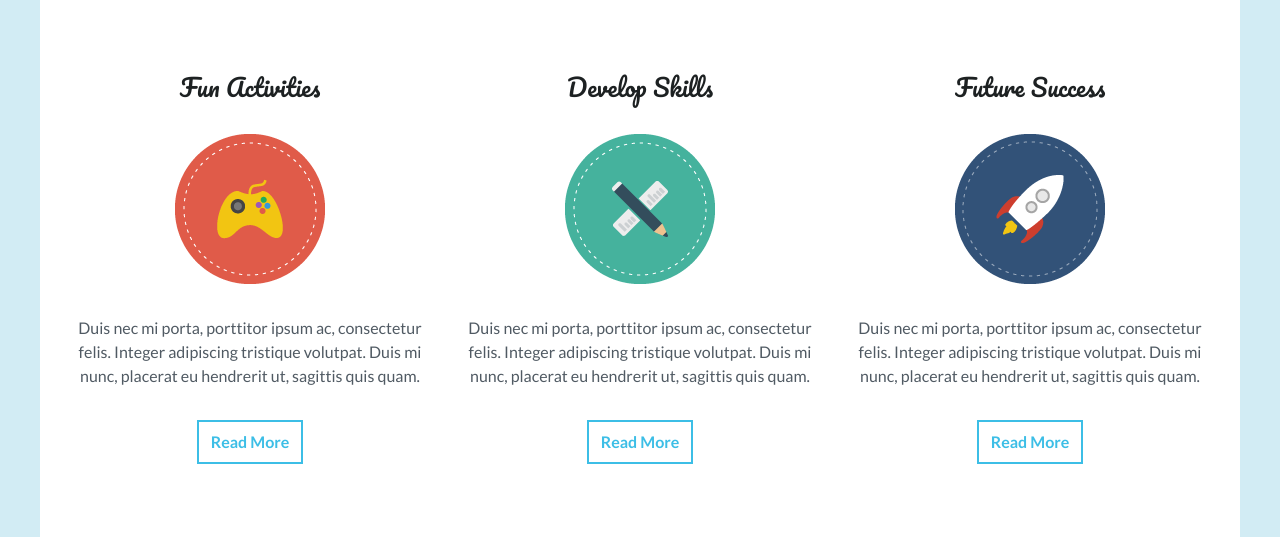
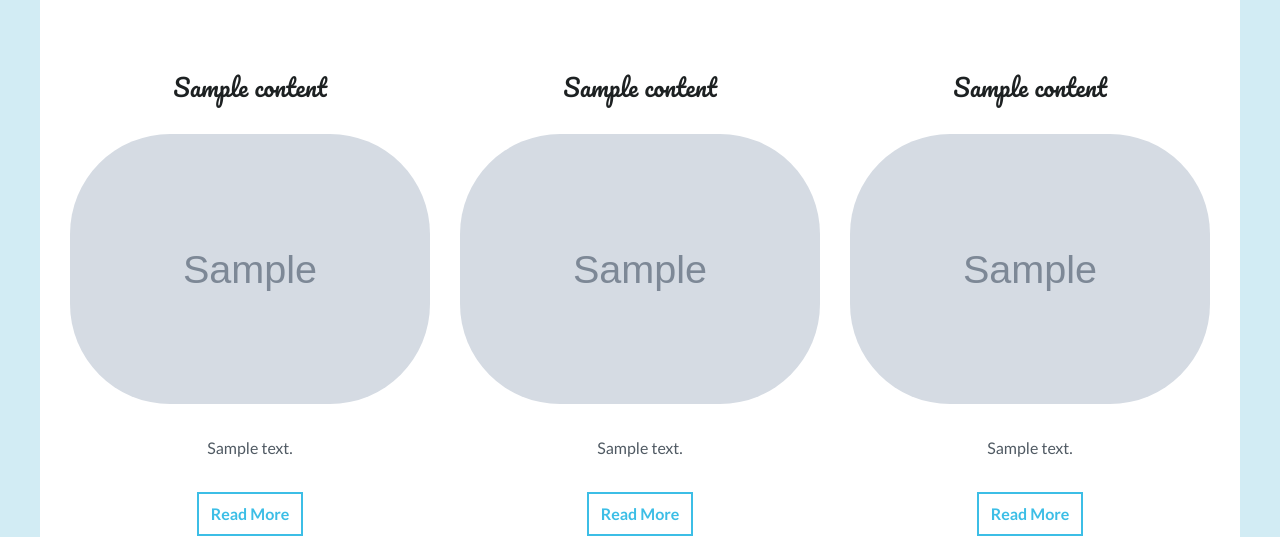
Before and after one commit to karimtabet/creativeoppsv2, a Flask app: template app/templates/index.html in a window 1280 px wide. Shown: the part 719-1256 px from the top of the page. Run offline with Flask 2, Linux system fonts and the light colour scheme; the template is opened without the code that fills it: most values are stand-ins (such as "Sample title", 1, 10 or a date in 2020); grey boxes marked "Sample" are stand-in pictures; parts of the project's set-up code (start-up, migrations or seed data) failed here and were passed over; some libraries are stand-ins or nearby versions.

Commit message:
plug in index content model to first 3 features on index page

```diff
--- a/app/templates/index.html
+++ b/app/templates/index.html
@@ -58,27 +58,27 @@
                 <div class="row">
 
                     <div class="col-md-4 home-feature">
-                        <h5>Fun Activities</h5>
-                        <div class="img-feature"><img class="img-responsive" src={{ url_for('static', filename='images/home/feature-1.png') }} alt=""/></div>
-                        <p>Duis nec mi porta, porttitor ipsum ac, consectetur felis. Integer adipiscing tristique volutpat. Duis mi nunc, placerat eu hendrerit ut, sagittis quis quam.</p>
+                        <h5>{{ content.feature_1_title }}</h5>
+                        <div class="img-feature"><img class="img-responsive" src="{{ content.feature_1_image_url }}" style="-webkit-border-radius: 100px;-moz-border-radius: 100px;border-radius: 100px;"/></div>
+                        <p>{{ content.feature_1_description }}</p>
 
-                        <a href="#" class="btn-color margin-t32">Read More</a>
+                        <a href="{{ content.feature_1_read_more_url }}" class="btn-color margin-t32">Read More</a>
                     </div><!--end home-feature-->
 
                     <div class="col-md-4 home-feature">
-                        <h5>Develop Skills</h5>
-                        <div class="img-feature"><img class="img-responsive" src={{ url_for('static', filename='images/home/feature-2.png') }} alt=""/></div>
-                        <p>Duis nec mi porta, porttitor ipsum ac, consectetur felis. Integer adipiscing tristique volutpat. Duis mi nunc, placerat eu hendrerit ut, sagittis quis quam.</p>
+                        <h5>{{ content.feature_2_title }}</h5>
+                        <div class="img-feature"><img class="img-responsive" src="{{ content.feature_2_image_url }}" style="-webkit-border-radius: 100px;-moz-border-radius: 100px;border-radius: 100px;"/></div>
+                        <p>{{ content.feature_2_description }}</p>
 
-                        <a href="#" class="btn-color margin-t32">Read More</a>
+                        <a href="{{ content.feature_2_read_more_url }}" class="btn-color margin-t32">Read More</a>
                     </div><!--end home-feature-->
 
                     <div class="col-md-4 home-feature">
-                        <h5>Future Success</h5>
-                        <div class="img-feature"><img class="img-responsive" src={{ url_for('static', filename='images/home/feature-3.png') }} alt=""/></div>
-                        <p>Duis nec mi porta, porttitor ipsum ac, consectetur felis. Integer adipiscing tristique volutpat. Duis mi nunc, placerat eu hendrerit ut, sagittis quis quam.</p>
+                        <h5>{{ content.feature_3_title }}</h5>
+                        <div class="img-feature"><img class="img-responsive" src="{{ content.feature_3_image_url }}" style="-webkit-border-radius: 100px;-moz-border-radius: 100px;border-radius: 100px;"/></div>
+                        <p>{{ content.feature_3_description }}</p>
 
-                        <a href="#" class="btn-color margin-t32">Read More</a>
+                        <a href="{{ content.feature_3_read_more_url }}" class="btn-color margin-t32">Read More</a>
                     </div><!--end home-feature-->
 
                 </div><!--end row-->
```
